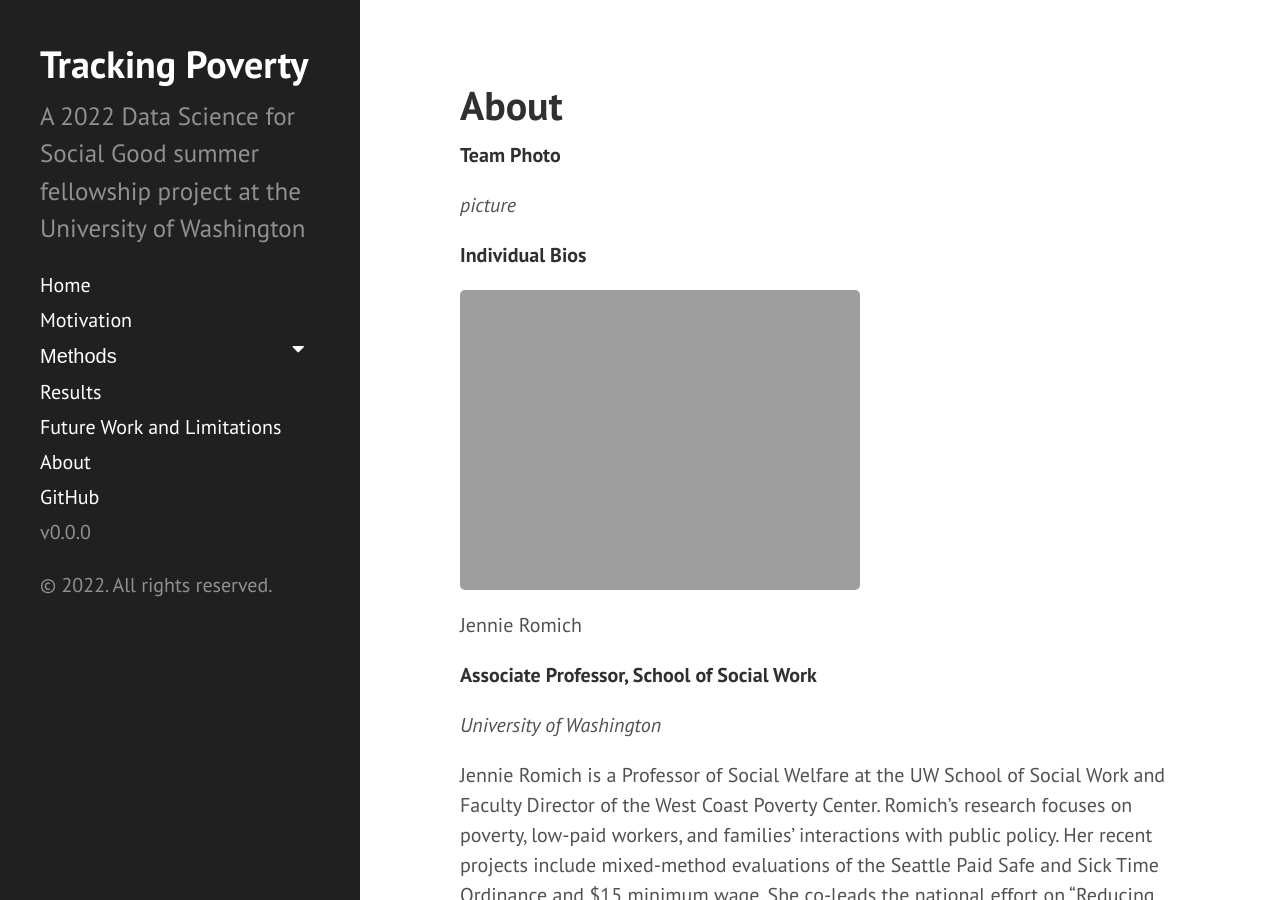
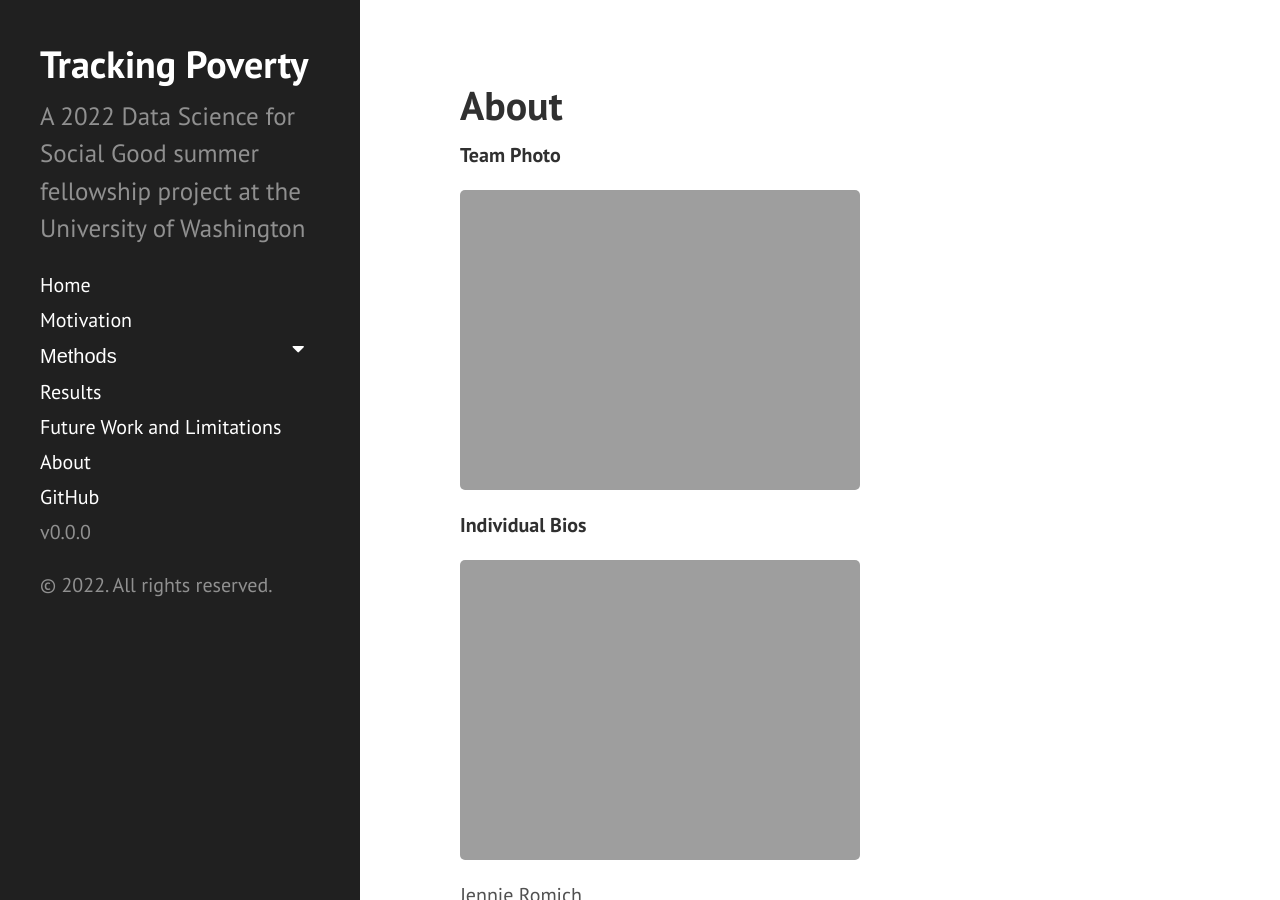
Before and after one commit to uwescience/DSSG2022-Tracking-Poverty, a Jekyll site: the page built from about.md, in a window 1280 px wide and 900 px high. Built offline with Jekyll 4.4.1, drawn with Linux system fonts in a browser that asks for light colours.

Commit message:
Update about.md

```diff
--- a/about.md
+++ b/about.md
@@ -6,7 +6,7 @@ title: About
 
 **Team Photo**
 
-*picture*
+<img src="{{ site.url }}{{ site.baseurl }}/assets/img/tpteam.png">
 
 
 **Individual Bios**
```
